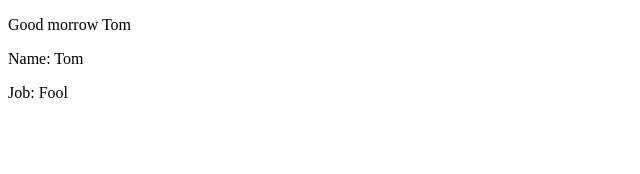
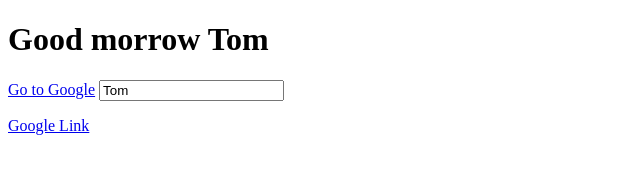
Before and after one commit to clayton-lin/vue-tutorial, a website: page index.html in a window 1280 px wide. Shown: the whole page, without its empty margins (0-640 px from the left). Drawn offline with nearby package versions, Linux system fonts and the light colour scheme.

Commit message:
Play with directives

```diff
--- a/app.js
+++ b/app.js
@@ -2,7 +2,9 @@ new Vue({
   el: '#vue-app',
   data: {
     name: 'Tom',
-    sigh: 'Fool'
+    sigh: 'Fool',
+    website: 'https://google.com',
+    websiteTag: '<a href="https://google.com">Google Link</a>'
   },
   methods: {
     greet: function(greeting) {
--- a/index.html
+++ b/index.html
@@ -8,9 +8,10 @@
   </head>
   <body>
     <div id="vue-app">
-      <p>{{ greet('morrow') }}</p>
-      <p>Name: {{ name }}</p>
-      <p>Job: {{ sigh }}</p>
+      <h1>{{ greet('morrow') }}</h1>
+      <a v-bind:href="website">Go to Google</a>
+      <input type="text" v-bind:value="name" />
+      <p v-html="websiteTag"></p>
     </div>
 
     <script src="app.js"></script>
```
